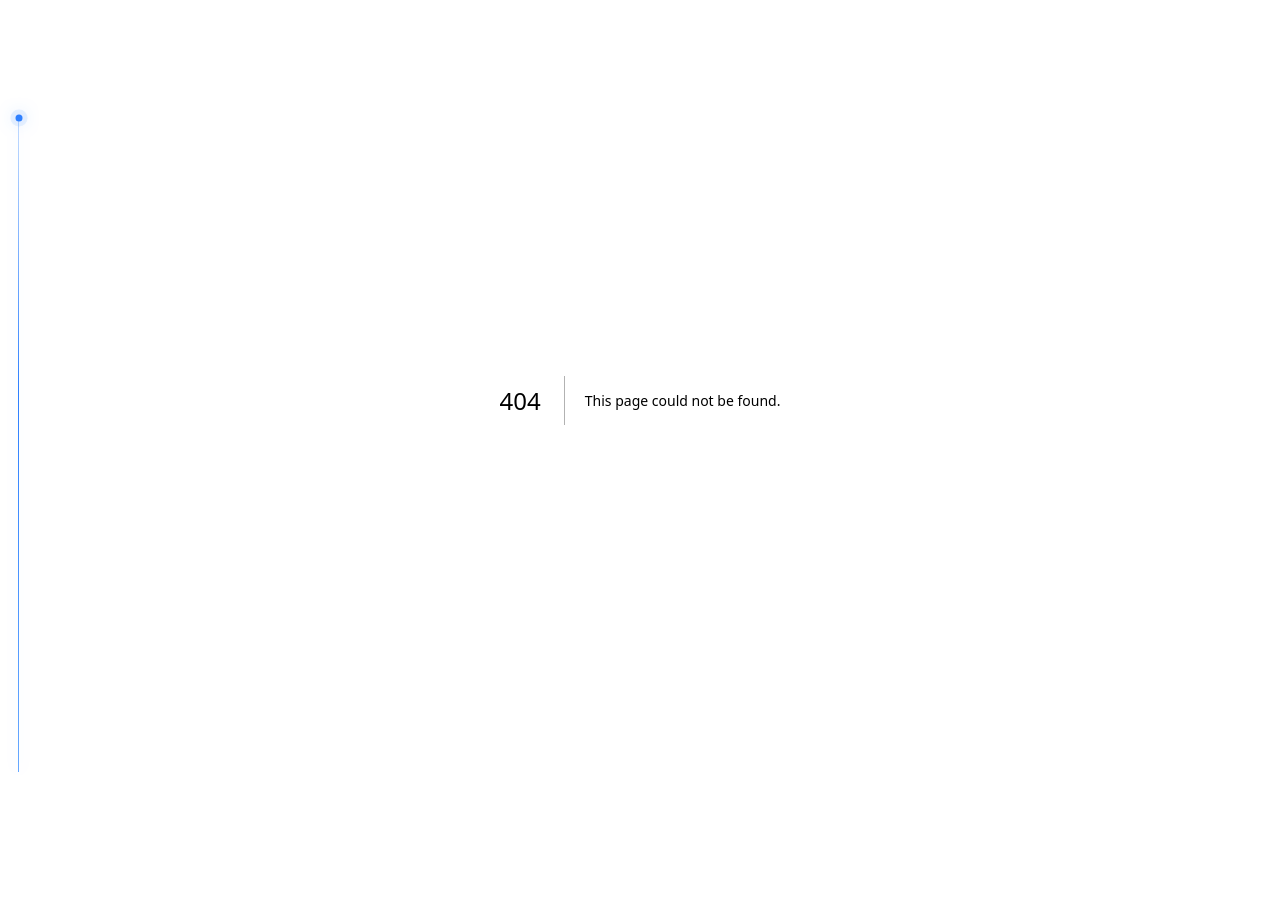
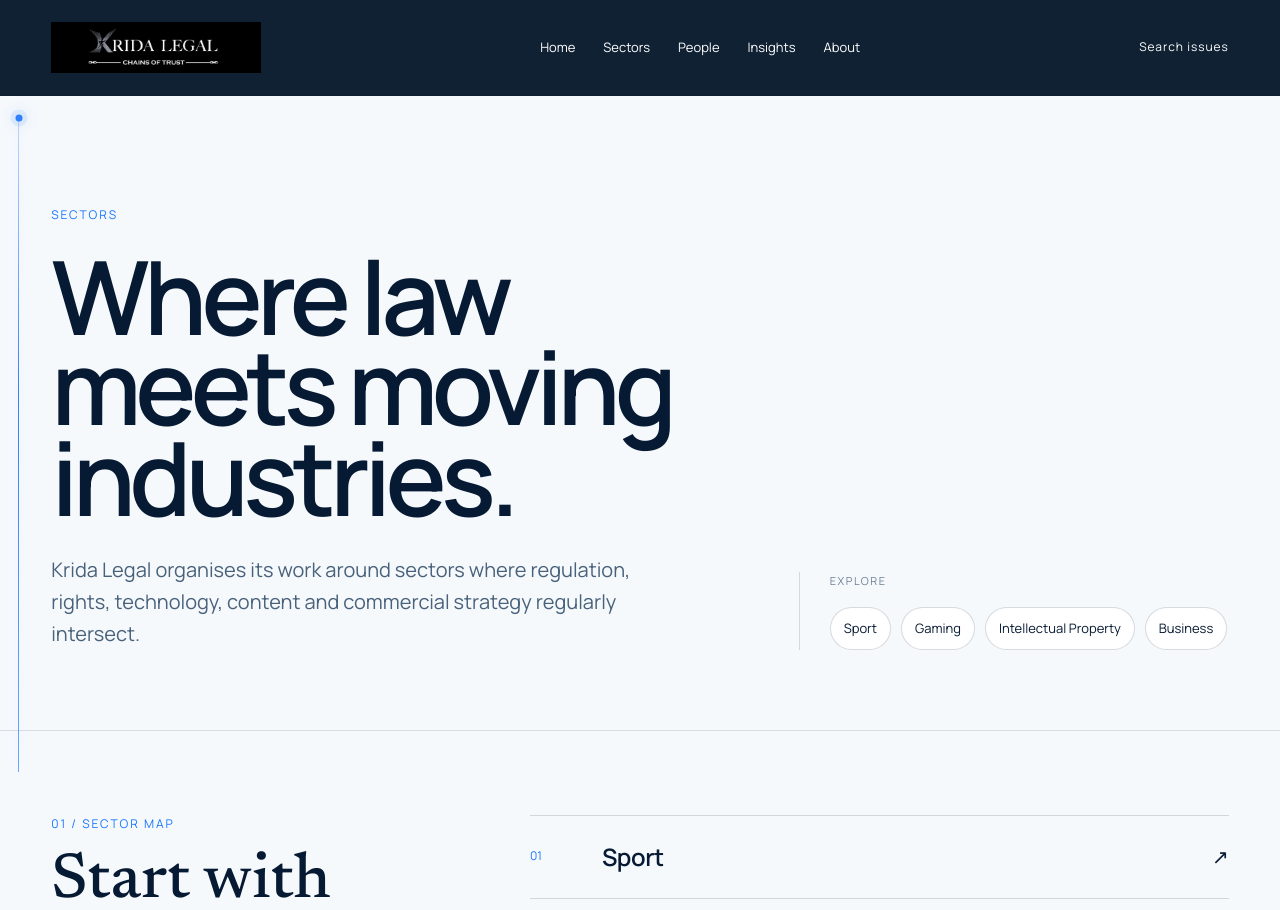
Before and after one commit to gthawani-del/ProjectKR, a Next.js app: page /sectors in a window 1280 px wide. Before the commit this address had no page. Shown: the top 910 px of the page. Before the commit the page ends 800 px from the top, so only its background shows below. Built offline with nearby package versions, Linux system fonts and the light colour scheme.

Commit message:
Add sectors index page

```diff
--- /dev/null
+++ b/app/sectors/page.tsx
@@ -0,0 +1,11 @@
+import Link from 'next/link';
+import InternalShell from '@/components/InternalShell';
+import { sectors } from '@/data/siteData';
+
+export default function SectorsPage(){
+  return <InternalShell><main>
+    <section className="internal-hero"><div><div className="internal-kicker">Sectors</div><h1>Where law meets moving industries.</h1><p>Krida Legal organises its work around sectors where regulation, rights, technology, content and commercial strategy regularly intersect.</p></div><aside className="internal-side"><small>Explore</small><div className="tag-list">{sectors.map(s=><span className="tag" key={s.id}>{s.name}</span>)}</div></aside></section>
+    <section className="internal-section"><div className="section-grid"><div><div className="section-label">01 / Sector map</div><h2>Start with the industry context.</h2></div><div className="matter-list">{sectors.map((s,i)=><div className="matter-row" key={s.id}><span>{String(i+1).padStart(2,'0')}</span><strong>{s.name}</strong><Link href={`/sector/${s.id}`}>↗</Link></div>)}</div></div></section>
+    <section className="internal-section internal-section--dark"><div className="section-grid"><div><div className="section-label">02 / Connected thinking</div><h2>Sectors do not operate in isolation.</h2></div><div><p className="internal-copy">A sponsorship issue can involve sport, intellectual property and commercial contracts. A gaming matter can engage regulation, payments, data and disputes. The site is designed to let users move between these connected areas instead of forcing every question into a single practice label.</p><Link className="primaryButton" href="/#navigator">Use the issue navigator →</Link></div></div></section>
+  </main></InternalShell>
+}
```
